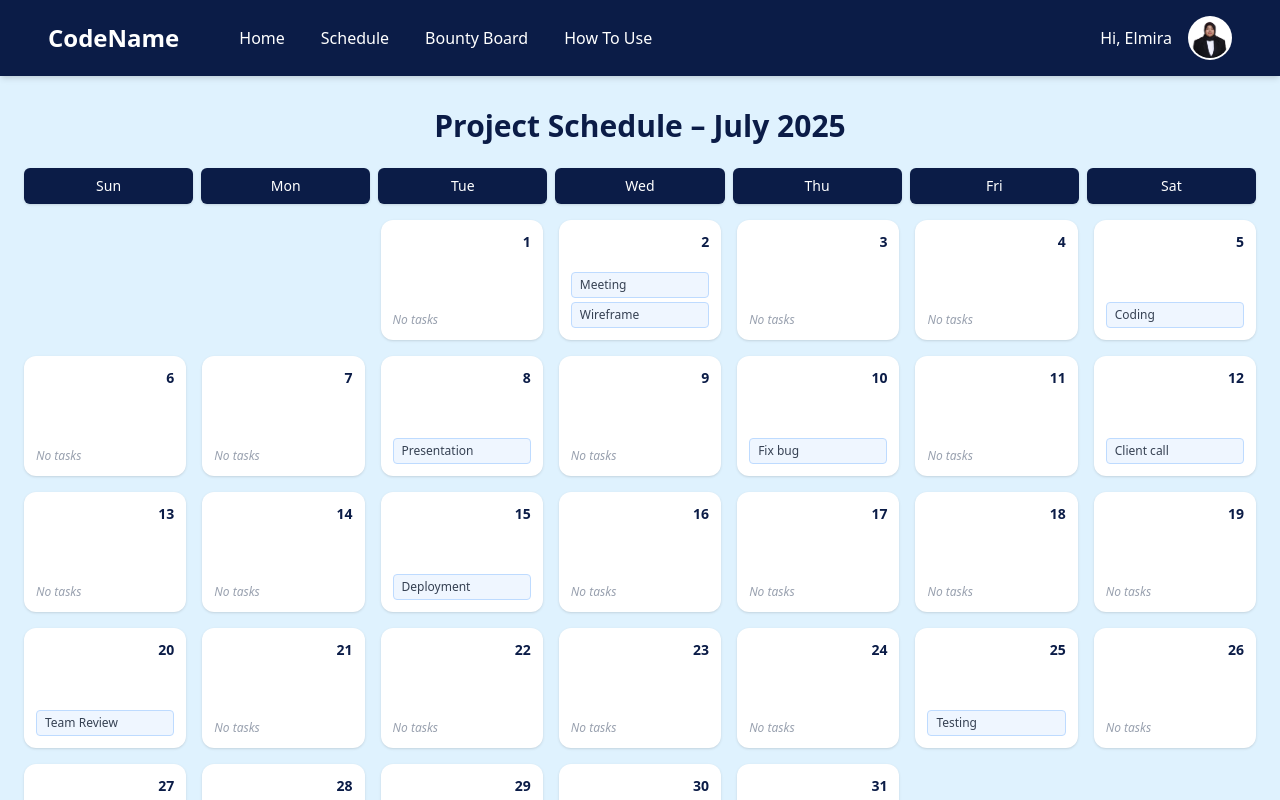
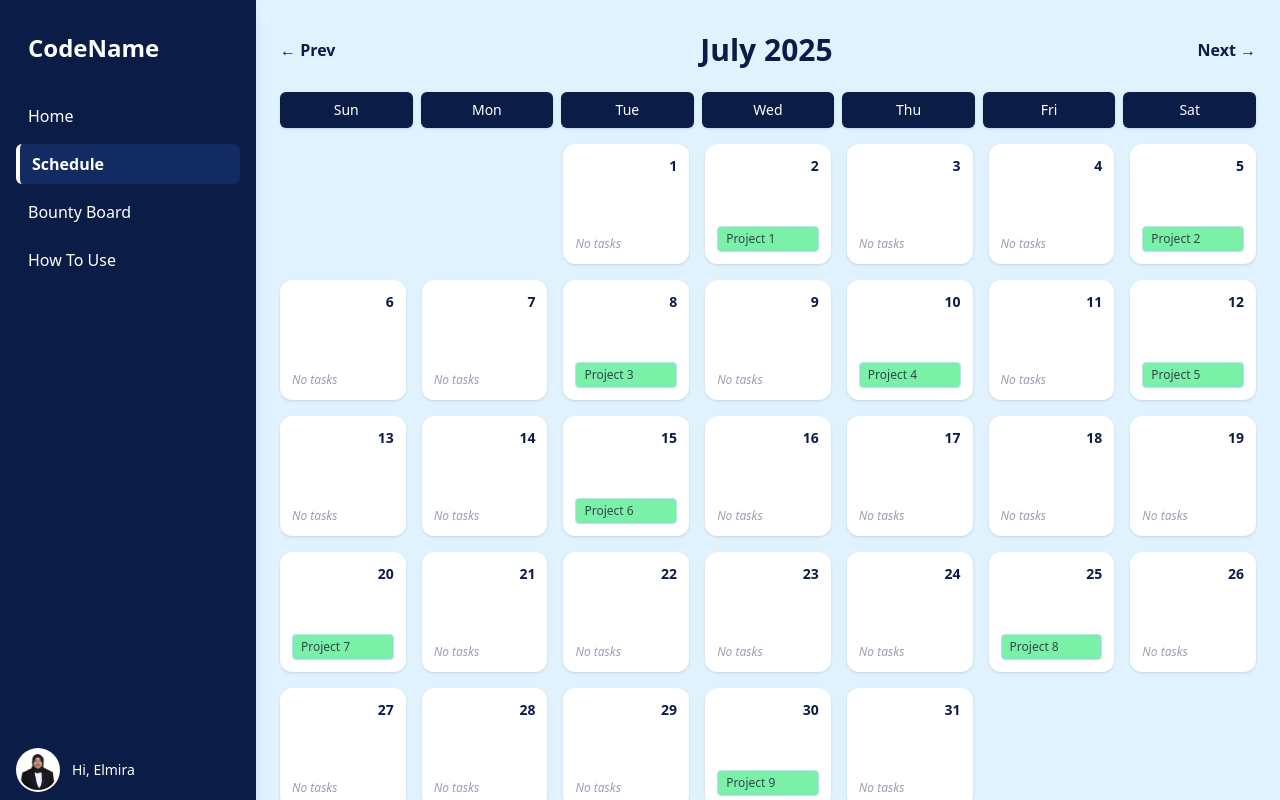
Before and after one commit to fzikrii/capstone-project, a React (Vite) app in the folder capstone-client/: page /schedule in a window 1280 px wide. Shown: the top 800 px of the page. Built offline with nearby package versions, Linux system fonts and the light colour scheme.

Commit message:
Update Schedule.jsx

```diff
--- a/capstone-client/src/pages/Schedule.jsx
+++ b/capstone-client/src/pages/Schedule.jsx
@@ -1,36 +1,102 @@
-import React from "react";
+import React, { useState } from "react";
 import { Link } from "react-router-dom";
 import profileImg from "../assets/profile.jpg";
 
 const Schedule = () => {
-  const scheduleData = [
-    { time: "09:00", task: "Team Standup" },
-    { time: "11:00", task: "Design Review" },
-    { time: "13:00", task: "Development Sprint" },
-    { time: "15:00", task: "1-on-1 Meeting" },
-    { time: "17:00", task: "Code Review" },
+  const [currentDate, setCurrentDate] = useState(new Date());
+  const [activeItem, setActiveItem] = useState("Schedule");
+
+  const handlePrevMonth = () => {
+    const prev = new Date(currentDate.getFullYear(), currentDate.getMonth() - 1);
+    setCurrentDate(prev);
+  };
+
+  const handleNextMonth = () => {
+    const next = new Date(currentDate.getFullYear(), currentDate.getMonth() + 1);
+    setCurrentDate(next);
+  };
+
+  const getDaysInMonth = (date) => {
+    return new Date(date.getFullYear(), date.getMonth() + 1, 0).getDate();
+  };
+
+  const getFirstDayOfMonth = (date) => {
+    return new Date(date.getFullYear(), date.getMonth(), 1).getDay();
+  };
+
+  const monthNames = [
+    "January", "February", "March", "April", "May", "June", "July",
+    "August", "September", "October", "November", "December"
   ];
+
+  const daysInMonth = getDaysInMonth(currentDate);
+  const firstDay = getFirstDayOfMonth(currentDate);
+
+  const dummyTasks = {
+    2: ["Project 1"],
+    5: ["Project 2"],
+    8: ["Project 3"],
+    10: ["Project 4"],
+    12: ["Project 5"],
+    15: ["Project 6"],
+    20: ["Project 7"],
+    25: ["Project 8"],
+    30: ["Project 9"],
+  };
+
+  const SidebarItem = ({ label, to, isActive, onClick }) => (
+    <Link
+      to={to}
+      onClick={() => onClick(label)}
+      className={`block px-3 py-2 rounded-md cursor-pointer transition-colors ${
+        isActive
+          ? "bg-[#122b63] border-l-4 border-white text-white font-semibold"
+          : "hover:text-gray-300 text-white"
+      }`}
+    >
+      {label}
+    </Link>
+  );
+
   return (
-    <div className="min-h-screen flex flex-col relative overflow-hidden">
-      {/* Navbar */}
-      <nav className="bg-[#0B1C47] text-white px-6 py-4 shadow-md relative z-10">
-        <div className="w-full flex justify-between items-center px-6">
-          <div className="flex items-center space-x-9">
-            <h1 className="text-2xl font-bold">CodeName</h1>
-            <p className="hover:text-gray-300 cursor-pointer ml-6">Home</p>
-            <p className="hover:text-gray-300 cursor-pointer">Schedule</p>
-            <p className="hover:text-gray-300 cursor-pointer">Bounty Board</p>
-            <Link to="/howtouse" className="hover:text-gray-300">
-              How To Use
-            </Link>
+    <div className="min-h-screen flex bg-sky-100 relative">
+      {/* Sidebar */}
+      <aside className="w-64 bg-[#0B1C47] text-white flex flex-col justify-between py-8 px-4 shadow-lg">
+        <div>
+          <h1 className="text-2xl font-bold mb-8 px-3">CodeName</h1>
+
+          {/* Navigation */}
+          <nav className="space-y-2 mb-12">
+            <SidebarItem
+              label="Home"
+              to="/"
+              isActive={activeItem === "Home"}
+              onClick={setActiveItem}
+            />
+            <SidebarItem
+              label="Schedule"
+              to="/schedule"
+              isActive={activeItem === "Schedule"}
+              onClick={setActiveItem}
+            />
+            <SidebarItem
+              label="Bounty Board"
+              to="/bountyboard"
+              isActive={activeItem === "Bounty Board"}
+              onClick={setActiveItem}
+            />
+            <SidebarItem
+              label="How To Use"
+              to="/howtouse"
+              isActive={activeItem === "How To Use"}
+              onClick={setActiveItem}
+            />
+          </nav>
         </div>
 
-          {/* Profile */}
-          <ul className="flex items-center space-x-4">
-            <li>
-              <p className="hover:text-gray-300">Hi, Elmira</p>
-            </li>
-            <li>
+        {/* Profile Section */}
+        <div className="mb-4">
+          <div className="flex items-center space-x-3">
             <div className="p-[2px] bg-white rounded-full">
               <img
                 src={profileImg}
@@ -38,50 +104,38 @@ const Schedule = () => {
                 className="w-10 h-10 rounded-full object-cover"
               />
             </div>
-            </li>
-          </ul>
+            <p className="text-sm">Hi, Elmira</p>
           </div>
-      </nav>
+        </div>
+      </aside>
 
       {/* Main Content */}
-      <main className="flex-grow px-6 py-8 bg-sky-100">
-        <h2 className="text-3xl font-semibold text-[#0B1C47] mb-6 text-center">
-          Project Schedule – July 2025
+      <div className="flex-1 px-6 py-8">
+        <div className="flex justify-between items-center mb-6">
+          <button onClick={handlePrevMonth} className="text-[#0B1C47] font-bold hover:underline">← Prev</button>
+          <h2 className="text-3xl font-semibold text-[#0B1C47] text-center">
+            {monthNames[currentDate.getMonth()]} {currentDate.getFullYear()}
           </h2>
+          <button onClick={handleNextMonth} className="text-[#0B1C47] font-bold hover:underline">Next →</button>
+        </div>
 
         {/* Day's Label */}
         <div className="grid grid-cols-7 gap-2 text-sm text-gray-600 font-medium mb-4">
           {["Sun", "Mon", "Tue", "Wed", "Thu", "Fri", "Sat"].map((day) => (
-            <div
-              key={day}
-              className="bg-[#0B1C47] rounded-md shadow text-center py-2 text-white"
-            >
+            <div key={day} className="bg-[#0B1C47] rounded-md shadow text-center py-2 text-white">
               {day}
             </div>
           ))}
         </div>
 
-        {/* Calender */}
+        {/* Calendar Grid */}
         <div className="grid grid-cols-7 gap-4">
-          {Array.from({ length: 2 }).map((_, i) => (
+          {Array.from({ length: firstDay }).map((_, i) => (
             <div key={`empty-${i}`} className="bg-transparent"></div>
           ))}
-          {Array.from({ length: 31 }).map((_, i) => {
+
+          {Array.from({ length: daysInMonth }).map((_, i) => {
             const day = i + 1;
-
-            // Dummy task
-            const dummyTasks = {
-              2: ["Meeting", "Wireframe"],
-              5: ["Coding"],
-              8: ["Presentation"],
-              10: ["Fix bug"],
-              12: ["Client call"],
-              15: ["Deployment"],
-              20: ["Team Review"],
-              25: ["Testing"],
-              30: ["Project Wrap-up"],
-            };
-
             const tasks = dummyTasks[day] || [];
 
             return (
@@ -89,16 +143,11 @@ const Schedule = () => {
                 key={day}
                 className="bg-white rounded-xl shadow p-3 min-h-[120px] flex flex-col justify-between hover:shadow-lg transition duration-300"
               >
-                <div className="text-right text-sm text-[#0B1C47] font-bold">
-                  {day}
-                </div>
+                <div className="text-right text-sm text-[#0B1C47] font-bold">{day}</div>
                 <ul className="mt-2 space-y-1">
                   {tasks.length > 0 ? (
                     tasks.map((task, idx) => (
-                      <li
-                        key={idx}
-                        className="text-xs text-gray-700 bg-blue-50 border border-blue-200 rounded px-2 py-1"
-                      >
+                      <li key={idx} className="text-xs text-gray-700 bg-green-300 border border-blue-200 rounded px-2 py-1">
                         {task}
                       </li>
                     ))
@@ -110,12 +159,7 @@ const Schedule = () => {
             );
           })}
         </div>
-      </main>
-
-      {/* Footer */}
-      <footer className="bg-[#0B1C47] text-white text-center py-4 relative z-10">
-        <p>&copy; {new Date().getFullYear()} CodeName. All rights reserved.</p>
-      </footer>
+      </div>
     </div>
   );
 };
```
Lines whose indentation alone changed are shown as unchanged.
